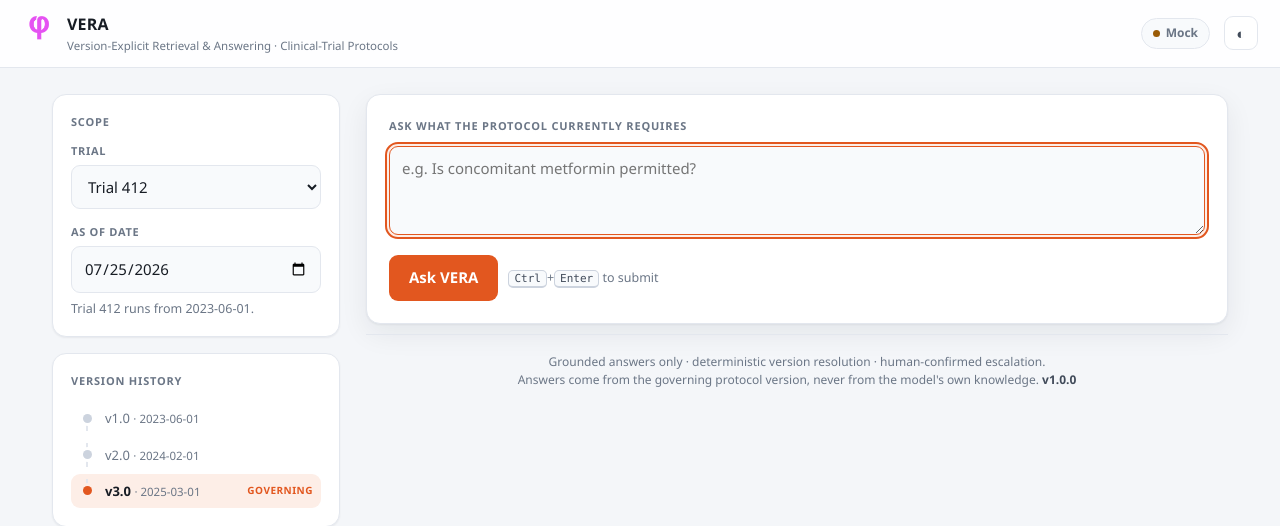
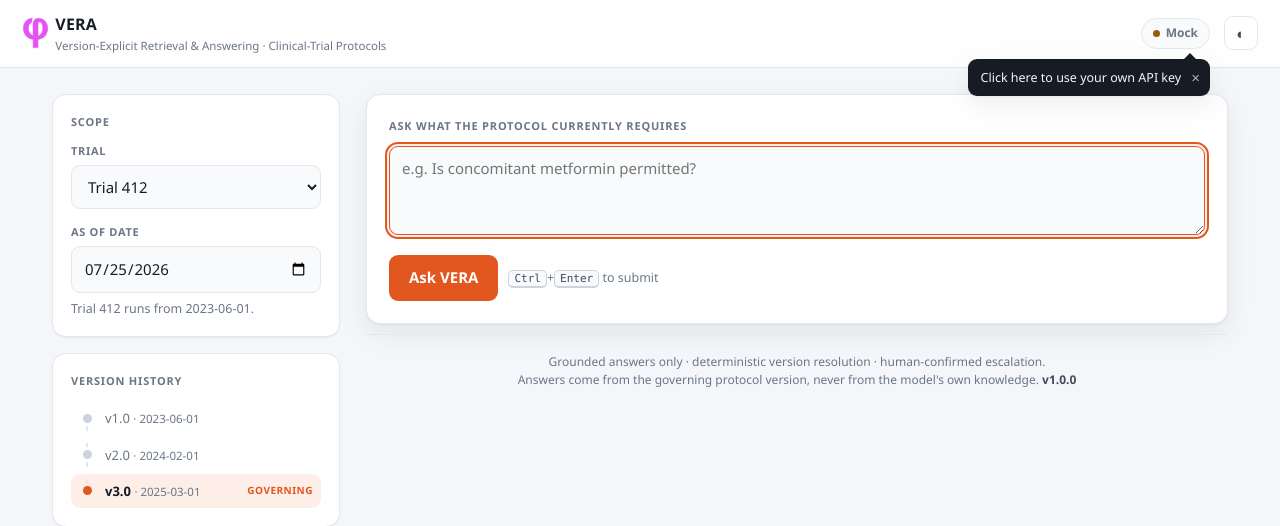
Before and after one commit to thebitanpaul/VERA, a Flask app: page / in a window 1280 px wide. Shown: the top 526 px of the page. Run offline with Flask 3, Linux system fonts and the light colour scheme.

Commit message:
UI polish, scroll-in footer, key hint, and CSP hardening
UI
- Header logo cropped tight to the glyph at its natural aspect ratio (was
  ~40% baked-in transparent padding), closing the visual gap to the wordmark.
- Favicon/touch-icon assets regenerated from the same tight crop, plus a
  16px variant, so the mark reads clearly at browser-tab size.
- Copyright bar ("2026 | © phiUture | All Rights Reserved") fades in once
  the page is scrolled, so it never competes with the question box.
- One-time callout pointing at the provider badge ("Click here to use your
  own API key"), dismissed on click/scroll/timeout and never shown again
  once a key is saved.

Security
- Strict, per-request-nonce Content-Security-Policy (web/security.py):
  script-src is 'self' plus the one matching nonce, no blanket
  'unsafe-inline' for scripts. Narrows the impact of any future XSS bug on
  the browser-held provider API key, since an injected <script> tag would
  be refused.
- X-Frame-Options, X-Content-Type-Options, Referrer-Policy, Permissions-
  Policy set on every response.
- Confirmed (and now covered by tests/test_credentials.py) that a
  browser-supplied key is never logged, persisted, or echoed back.

135 tests, no network or API key required.

```diff
--- a/web/__init__.py
+++ b/web/__init__.py
@@ -32,6 +32,10 @@ def create_app(config: dict | None = None) -> Flask:
 
     from .routes import bp
     app.register_blueprint(bp)
+
+    from .security import init_security
+    init_security(app)
+
     return app
 
 
--- /dev/null
+++ b/web/security.py
@@ -0,0 +1,67 @@
+"""Security headers, applied to every response.
+
+This exists because of one specific asset the app handles: a visitor's own LLM
+provider API key, entered in the Model settings panel and held in that
+browser's ``localStorage`` (see ``static/app.js``). localStorage is readable by
+any script running on the page, so the main risk to that key is XSS — a script
+tag smuggled into a response. These headers are the server-side defence:
+
+- A strict CSP with a per-request nonce means only the one inline script VERA
+  itself renders (the theme-flash guard) can run; any injected `<script>` tag,
+  even one reflected back through a bug elsewhere, is refused by the browser.
+- ``frame-ancestors 'none'`` stops the page being framed for clickjacking.
+- ``Referrer-Policy: no-referrer`` keeps the URL (and by extension the
+  question text) out of any Referer header if a passage citation is ever
+  rendered as a live link.
+
+``style-src`` still allows ``'unsafe-inline'``: the app sets small inline
+``style="..."`` attributes for per-item colours (e.g. a status dot), and
+disallowing that is a larger refactor for no security gain — inline *styles*
+cannot execute script. ``script-src`` does not carry that allowance.
+"""
+
+from __future__ import annotations
+
+import base64
+import os
+
+from flask import Flask, g
+
+
+def _new_nonce() -> str:
+    return base64.b64encode(os.urandom(16)).decode("ascii")
+
+
+def init_security(app: Flask) -> None:
+    @app.before_request
+    def _assign_nonce() -> None:
+        g.csp_nonce = _new_nonce()
+
+    @app.context_processor
+    def _inject_nonce() -> dict:
+        return {"csp_nonce": getattr(g, "csp_nonce", "")}
+
+    @app.after_request
+    def _set_headers(resp):
+        nonce = getattr(g, "csp_nonce", "")
+        resp.headers["Content-Security-Policy"] = (
+            f"default-src 'self'; "
+            f"script-src 'self' 'nonce-{nonce}'; "
+            f"style-src 'self' 'unsafe-inline'; "
+            f"img-src 'self' data:; "
+            f"connect-src 'self'; "
+            f"font-src 'self'; "
+            f"object-src 'none'; "
+            f"base-uri 'self'; "
+            f"form-action 'self'; "
+            f"frame-ancestors 'none'"
+        )
+        resp.headers["X-Content-Type-Options"] = "nosniff"
+        resp.headers["X-Frame-Options"] = "DENY"
+        resp.headers["Referrer-Policy"] = "no-referrer"
+        # Blocks nothing this app uses; explicit is cheap insurance against a
+        # future dependency reaching for camera/mic/geolocation by default.
+        resp.headers["Permissions-Policy"] = (
+            "camera=(), microphone=(), geolocation=(), payment=()"
+        )
+        return resp
--- a/web/static/app.js
+++ b/web/static/app.js
@@ -674,6 +674,54 @@ async function loadProviders() {
   refreshBackendBadge();
 }
 
+/* ------------------------------------------------------------ copyright bar */
+/* Fades in once the user has scrolled a little, so it never competes with the
+ * question box for attention on first paint. */
+function initCopyrightBar() {
+  const bar = el("copyright-bar");
+  const THRESHOLD = 120;
+  let ticking = false;
+  const update = () => {
+    const visible = window.scrollY > THRESHOLD;
+    bar.classList.toggle("is-visible", visible);
+    bar.setAttribute("aria-hidden", visible ? "false" : "true");
+    ticking = false;
+  };
+  window.addEventListener("scroll", () => {
+    if (!ticking) { requestAnimationFrame(update); ticking = true; }
+  }, { passive: true });
+  update();
+}
+
+/* --------------------------------------------------------- "add key" hint */
+const HINT_DISMISSED_KEY = "vera-key-hint-dismissed";
+
+/** A one-time pointer at the provider badge, so a first-time visitor discovers
+ * they can bring their own key. Never shown again once dismissed, or once a
+ * key has actually been saved. */
+function initModelKeyHint() {
+  const bubble = el("model-hint-bubble");
+  let dismissed = false;
+  try { dismissed = localStorage.getItem(HINT_DISMISSED_KEY) === "1"; }
+  catch (e) { /* private mode: just show it, no persistence possible */ }
+
+  if (dismissed || loadCreds().api_key) return;
+
+  const dismiss = () => {
+    bubble.hidden = true;
+    try { localStorage.setItem(HINT_DISMISSED_KEY, "1"); } catch (e) { /* ignore */ }
+  };
+
+  setTimeout(() => { bubble.hidden = false; }, 900);
+  el("model-hint-dismiss").addEventListener("click", (e) => {
+    e.stopPropagation();
+    dismiss();
+  });
+  el("backend-badge").addEventListener("click", dismiss, { once: true });
+  window.addEventListener("scroll", dismiss, { once: true, passive: true });
+  setTimeout(dismiss, 15000); // don't nag forever if ignored
+}
+
 function initSettings() {
   el("backend-badge").addEventListener("click", openSettings);
   el("settings-close").addEventListener("click", closeSettings);
@@ -695,6 +743,9 @@ function initSettings() {
     });
     refreshBackendBadge();
     closeSettings();
+    const bubble = el("model-hint-bubble");
+    if (bubble) bubble.hidden = true;
+    try { localStorage.setItem(HINT_DISMISSED_KEY, "1"); } catch (e) { /* ignore */ }
   });
 
   el("clear-key").addEventListener("click", () => {
@@ -772,6 +823,8 @@ function init() {
   });
 
   initSettings();
+  initCopyrightBar();
+  initModelKeyHint();
   // Providers first: the badge and the settings form both read from it.
   loadProviders().then(loadHealth);
   loadTrials();
--- a/web/static/styles.css
+++ b/web/static/styles.css
@@ -126,12 +126,13 @@ a { color: var(--accent); }
   border-bottom: 1px solid var(--line);
 }
 
-.brand { display: flex; align-items: center; gap: 11px; margin-right: auto; min-width: 0; }
-/* The mark is a transparent PNG — no plate behind it, so it reads the same on
-   either theme. */
+.brand { display: flex; align-items: center; gap: 6px; margin-right: auto; min-width: 0; }
+/* The mark is a transparent PNG cropped tight to the glyph (no baked-in
+   whitespace) at its own aspect ratio, so a small flex gap is the only space
+   between it and the wordmark — nothing inside the image itself. */
 .brand .logo {
-  width: 34px; height: 34px; flex: none;
-  object-fit: contain; display: block;
+  height: 32px; width: auto; flex: none;
+  display: block;
 }
 .brand h1 { margin: 0; font-size: 16px; font-weight: 700; letter-spacing: .2px; }
 .brand .sub {
@@ -150,6 +151,34 @@ a { color: var(--accent); }
 /* --------------------------------------------------------- settings modal */
 .badge-btn { cursor: pointer; font: inherit; font-size: 12px; font-weight: 650; }
 .badge-btn:hover { border-color: var(--line-strong); }
+
+/* ------------------------------------------------------ "add your key" hint */
+.model-hint-anchor { position: relative; }
+.model-hint {
+  position: absolute; top: calc(100% + 10px); right: 0; z-index: 15;
+  display: flex; align-items: center; gap: 8px;
+  background: var(--ink); color: var(--bg);
+  border-radius: var(--radius-sm); padding: 9px 8px 9px 13px;
+  font-size: 12.5px; font-weight: 550; white-space: nowrap;
+  box-shadow: var(--shadow); animation: hint-in .25s ease-out;
+}
+:root[data-theme="dark"] .model-hint { background: var(--card); color: var(--ink); border: 1px solid var(--line-strong); }
+.model-hint::before {
+  content: ""; position: absolute; bottom: 100%; right: 14px;
+  border: 6px solid transparent; border-bottom-color: var(--ink);
+}
+:root[data-theme="dark"] .model-hint::before { border-bottom-color: var(--card); }
+.model-hint button {
+  border: none; background: transparent; color: inherit; opacity: .7;
+  cursor: pointer; font-size: 15px; line-height: 1; padding: 2px;
+}
+.model-hint button:hover { opacity: 1; }
+@keyframes hint-in { from { opacity: 0; transform: translateY(-4px); } to { opacity: 1; transform: translateY(0); } }
+@media (prefers-reduced-motion: reduce) { .model-hint { animation: none; } }
+
+@media (max-width: 640px) {
+  .model-hint { right: -8px; max-width: 78vw; white-space: normal; }
+}
 
 .modal-backdrop {
   position: fixed; inset: 0; z-index: 40;
@@ -493,6 +522,20 @@ kbd {
 }
 .usage span b { color: var(--ink-2); font-weight: 650; }
 
+/* ------------------------------------------------------------ copyright bar */
+/* Hidden at rest so it never competes with the question box on first paint;
+   app.js reveals it once the user has scrolled a little. */
+.copyright-bar {
+  position: fixed; left: 0; right: 0; bottom: 0; z-index: 15;
+  text-align: center; font-size: 11.5px; color: var(--muted);
+  padding: 8px 16px; background: color-mix(in srgb, var(--card) 90%, transparent);
+  backdrop-filter: blur(8px); border-top: 1px solid var(--line);
+  opacity: 0; transform: translateY(100%); pointer-events: none;
+  transition: opacity .25s ease, transform .25s ease;
+}
+.copyright-bar.is-visible { opacity: 1; transform: translateY(0); pointer-events: auto; }
+@media (prefers-reduced-motion: reduce) { .copyright-bar { transition: opacity .25s ease; } }
+
 .sr-only {
   position: absolute; width: 1px; height: 1px; padding: 0; margin: -1px;
   overflow: hidden; clip: rect(0, 0, 0, 0); white-space: nowrap; border: 0;
--- a/web/templates/index.html
+++ b/web/templates/index.html
@@ -5,11 +5,12 @@
 <meta name="viewport" content="width=device-width, initial-scale=1">
 <meta name="description" content="VERA — version-explicit protocol Q&amp;A for clinical-trial coordinators. Grounded, cited answers from the governing protocol version.">
 <title>VERA — Protocol Q&amp;A</title>
+<link rel="icon" type="image/png" sizes="16x16" href="{{ url_for('static', filename='favicon-16.png') }}">
 <link rel="icon" type="image/png" sizes="32x32" href="{{ url_for('static', filename='favicon-32.png') }}">
 <link rel="icon" type="image/png" sizes="64x64" href="{{ url_for('static', filename='favicon-64.png') }}">
 <link rel="apple-touch-icon" href="{{ url_for('static', filename='apple-touch-icon.png') }}">
 <link rel="stylesheet" href="{{ url_for('static', filename='styles.css') }}">
-<script>
+<script nonce="{{ csp_nonce }}">
   // Applied before first paint so the correct theme never flashes.
   (function () {
     try {
@@ -26,16 +27,22 @@
 <header class="topbar">
   <div class="brand">
     <img class="logo" src="{{ url_for('static', filename='logo.png') }}"
-         alt="phiUture" width="34" height="34">
+         alt="phiUture" width="82" height="96">
     <div>
       <h1>VERA</h1>
       <p class="sub">Version-Explicit Retrieval &amp; Answering · Clinical-Trial Protocols</p>
     </div>
   </div>
-  <button class="badge badge-muted badge-btn" id="backend-badge" type="button"
-          title="Active synthesis backend — click to change provider or key">
-    <span class="dot" style="background:var(--muted)"></span><span id="backend-name">checking…</span>
-  </button>
+  <div class="model-hint-anchor">
+    <button class="badge badge-muted badge-btn" id="backend-badge" type="button"
+            title="Active synthesis backend — click to change provider or key">
+      <span class="dot" style="background:var(--muted)"></span><span id="backend-name">checking…</span>
+    </button>
+    <div class="model-hint" id="model-hint-bubble" role="status" hidden>
+      <span>Click here to use your own API key</span>
+      <button type="button" id="model-hint-dismiss" aria-label="Dismiss">×</button>
+    </div>
+  </div>
   <button class="icon-btn" id="theme-toggle" type="button"
           aria-label="Switch between light and dark theme">◐</button>
 </header>
@@ -154,6 +161,11 @@
   </main>
 </div>
 
+<!-- Fades in once the page is scrolled, so it never crowds the first screen. -->
+<footer class="copyright-bar" id="copyright-bar" aria-hidden="true">
+  2026 | © phiUture | All Rights Reserved
+</footer>
+
 <script src="{{ url_for('static', filename='app.js') }}"></script>
 </body>
 </html>
```
Also changed, not shown: docs/DEPLOYMENT.md (+25 -3 lines), tests/test_web.py (+60 -0 lines), README.md, web/static/apple-touch-icon.png, web/static/favicon-16.png (added), web/static/favicon-32.png, web/static/favicon-64.png, web/static/logo.png.
